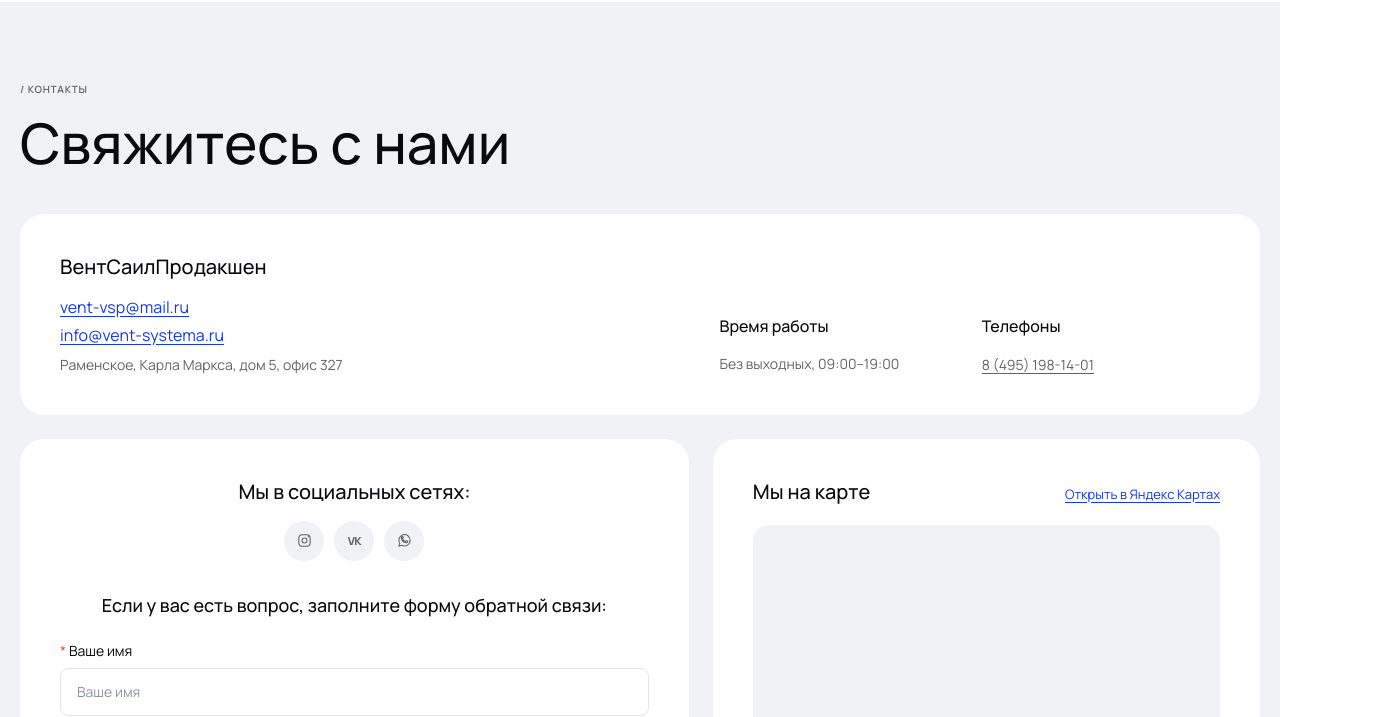
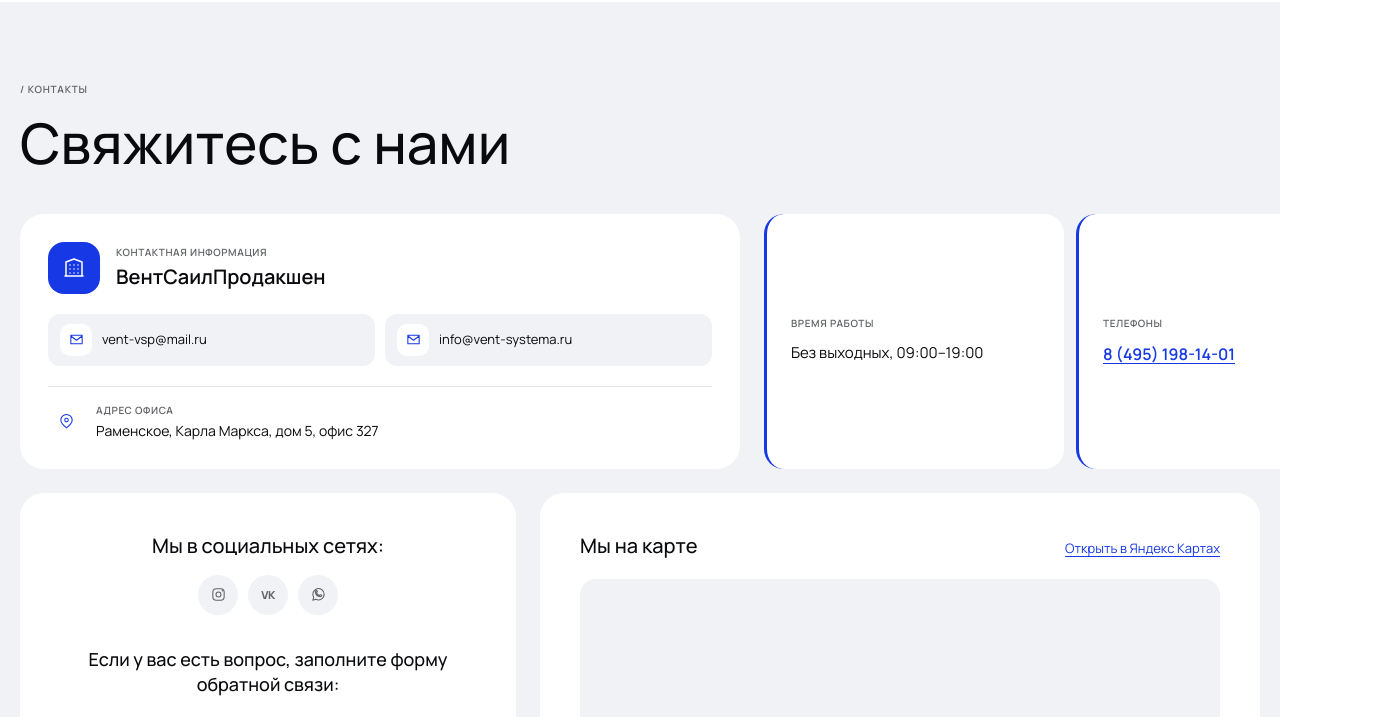
Before and after one commit to svyat1234/ven-systems, a plain HTML site: page contacts.html in a window 1280 px wide. Shown: the part 78-795 px from the top of the page, 1376 px wide, since content can reach past the window. Drawn offline with Linux system fonts and the light colour scheme.

Commit message:
Страница контакты

```diff
--- a/contacts.html
+++ b/contacts.html
@@ -62,23 +62,50 @@
     </header>
     <!-- /.header -->
 
-    <main>
-        <section class="contacts">
-            <div class="contacts__container container">
+    <section class="contacts">
+        <div class="container">
                 <div class="contacts__heading">
                     <span class="contacts__eyebrow">/ КОНТАКТЫ</span>
                     <h1 class="contacts__title">Свяжитесь с нами</h1>
                 </div>
                 <!-- /.contacts__heading -->
 
-                <section class="contacts__details" aria-labelledby="contacts-company-title">
+                <div class="contacts__details" aria-labelledby="contacts-company-title">
                     <div class="contacts__company">
-                        <h2 class="contacts__company-title" id="contacts-company-title">ВентСаилПродакшен</h2>
+                        <div class="contacts__company-heading">
+                            <span class="contacts__company-icon" aria-hidden="true">
+                                <svg viewBox="0 0 24 24">
+                                    <path d="M4 20V6l8-3 8 3v14M8 9h.01M8 13h.01M8 17h.01M12 9h.01M12 13h.01M12 17h.01M16 9h.01M16 13h.01M16 17h.01M3 20h18"/>
+                                </svg>
+                            </span>
+                            <div class="contacts__company-info">
+                                <span class="contacts__company-caption">КОНТАКТНАЯ ИНФОРМАЦИЯ</span>
+                                <h2 class="contacts__company-title" id="contacts-company-title">ВентСаилПродакшен</h2>
+                            </div>
+                        </div>
                         <div class="contacts__company-links">
-                            <a class="contacts__link" href="mailto:vent-vsp@mail.ru">vent-vsp@mail.ru</a>
-                            <a class="contacts__link" href="mailto:info@vent-systema.ru">info@vent-systema.ru</a>
+                            <a class="contacts__email-link" href="mailto:vent-vsp@mail.ru">
+                                <span class="contacts__email-icon" aria-hidden="true">
+                                    <svg viewBox="0 0 24 24"><path d="M4 6h16v12H4zM4 7l8 6 8-6"/></svg>
+                                </span>
+                                <span>vent-vsp@mail.ru</span>
+                            </a>
+                            <a class="contacts__email-link" href="mailto:info@vent-systema.ru">
+                                <span class="contacts__email-icon" aria-hidden="true">
+                                    <svg viewBox="0 0 24 24"><path d="M4 6h16v12H4zM4 7l8 6 8-6"/></svg>
+                                </span>
+                                <span>info@vent-systema.ru</span>
+                            </a>
                         </div>
-                        <address class="contacts__address">Раменское, Карла Маркса, дом 5, офис 327</address>
+                        <div class="contacts__address-card">
+                            <span class="contacts__address-icon" aria-hidden="true">
+                                <svg viewBox="0 0 24 24"><path d="M20 10c0 5-8 11-8 11S4 15 4 10a8 8 0 1 1 16 0Z"/><circle cx="12" cy="10" r="2.5"/></svg>
+                            </span>
+                            <div class="contacts__address-copy">
+                                <span class="contacts__address-label">Адрес офиса</span>
+                                <address class="contacts__address">Раменское, Карла Маркса, дом 5, офис 327</address>
+                            </div>
+                        </div>
                     </div>
                     <!-- /.contacts__company -->
                     <div class="contacts__meta">
@@ -92,11 +119,11 @@
                         </div>
                     </div>
                     <!-- /.contacts__meta -->
-                </section>
+                </div>
                 <!-- /.contacts__details -->
 
                 <div class="contacts__main">
-                    <section class="contacts__form-panel" aria-labelledby="contacts-form-title">
+                    <div class="contacts__form-panel" aria-labelledby="contacts-form-title">
                         <div class="contacts__socials">
                             <h2 class="contacts__socials-title">Мы в социальных сетях:</h2>
                             <div class="contacts__social-list" aria-label="Социальные сети">
@@ -138,10 +165,10 @@
                             </label>
                             <button class="contacts__submit" type="submit">Отправить сообщение</button>
                         </form>
-                    </section>
+                    </div>
                     <!-- /.contacts__form-panel -->
 
-                    <section class="contacts__map-panel" aria-labelledby="contacts-map-title">
+                    <div class="contacts__map-panel" aria-labelledby="contacts-map-title">
                         <div class="contacts__map-heading">
                             <h2 class="contacts__map-title" id="contacts-map-title">Мы на карте</h2>
                             <a class="contacts__map-link" href="https://yandex.ru/maps/org/ventsailprodakshen/12372924938/" target="_blank" rel="noopener noreferrer">Открыть в Яндекс Картах</a>
@@ -157,13 +184,12 @@
                             </iframe>
                         </div>
                         <!-- /.contacts__map -->
-                    </section>
+                    </div>
                     <!-- /.contacts__map-panel -->
                 </div>
                 <!-- /.contacts__main -->
-            </div>
-        </section>
-    </main>
+        </div>
+    </section>
 
     <footer class="footer">
         <div class="container">
--- a/css/style.css
+++ b/css/style.css
@@ -3320,9 +3320,6 @@ Svyat future millioner Developer: На узких экранах карточк
     background-color: var(--light-bg);
 }
 
-.contacts__container {
-    max-width: 1440px;
-}
 
 .contacts__heading {
     margin-bottom: 40px;
@@ -3345,27 +3342,140 @@ Svyat future millioner Developer: На узких экранах карточк
 }
 
 .contacts__details {
-    display: grid;
-    grid-template-columns: minmax(0, 1.1fr) minmax(0, 0.9fr);
-    gap: 48px;
-    padding: 40px;
+    display: flex;
+    justify-content: space-between;
+    align-items: stretch;
+    gap: 24px;
+}
+
+.contacts__company {
+    display: flex;
+    flex-direction: column;
+    gap: 20px;
+    padding: 28px;
     border-radius: 24px;
     background-color: var(--light);
+    max-width: 60%;
+    width: 100%;
+}
+
+.contacts__company-heading {
+    display: flex;
+    align-items: center;
+    gap: 16px;
+}
+
+.contacts__company-icon {
+    display: flex;
+    flex: 0 0 52px;
+    align-items: center;
+    justify-content: center;
+    width: 52px;
+    height: 52px;
+    border-radius: 16px;
+    background-color: var(--accent);
+    color: var(--light);
+}
+
+.contacts__company-icon svg {
+    width: 24px;
+    height: 24px;
+    fill: none;
+    stroke: currentColor;
+    stroke-width: 1.5;
+    stroke-linecap: round;
+    stroke-linejoin: round;
+}
+
+.contacts__company-caption,
+.contacts__address-label {
+    display: block;
+    color: var(--light-text);
+    font-size: 10px;
+    font-weight: 600;
+    letter-spacing: 0.06em;
+    text-transform: uppercase;
 }
 
 .contacts__company-title {
-    margin-bottom: 16px;
+    margin-top: 5px;
     color: var(--dark);
     font-size: 20px;
-    font-weight: 500;
+    font-weight: 600;
     line-height: 1.3;
 }
 
 .contacts__company-links {
-    display: flex;
-    flex-direction: column;
-    align-items: flex-start;
-    gap: 6px;
+    display: grid;
+    grid-template-columns: repeat(2, minmax(0, 1fr));
+    gap: 10px;
+}
+
+.contacts__email-link {
+    display: flex;
+    min-width: 0;
+    align-items: center;
+    gap: 10px;
+    padding: 10px 12px;
+    border-radius: 12px;
+    background-color: var(--light-bg);
+    color: var(--dark);
+    font-size: 13px;
+    line-height: 1.3;
+    overflow-wrap: anywhere;
+    transition: color 0.2s ease, background-color 0.2s ease;
+}
+
+.contacts__email-link:hover {
+    background-color: #E4E6EA;
+    color: var(--accent);
+}
+
+.contacts__email-icon,
+.contacts__address-icon {
+    display: flex;
+    flex: 0 0 32px;
+    align-items: center;
+    justify-content: center;
+    width: 32px;
+    height: 32px;
+    border-radius: 10px;
+    background-color: var(--light);
+    color: var(--accent);
+}
+
+.contacts__email-icon svg,
+.contacts__address-icon svg {
+    width: 17px;
+    height: 17px;
+    fill: none;
+    stroke: currentColor;
+    stroke-width: 1.5;
+    stroke-linecap: round;
+    stroke-linejoin: round;
+}
+
+.contacts__address-card {
+    display: flex;
+    align-items: center;
+    gap: 12px;
+    margin-top: auto;
+    padding-top: 16px;
+    border-top: 1px solid #E4E6EA;
+}
+
+.contacts__address-icon {
+    flex-basis: 36px;
+    width: 36px;
+    height: 36px;
+}
+
+.contacts__address {
+    margin-top: 4px;
+    color: var(--dark);
+    font-size: 14px;
+    font-style: normal;
+    line-height: 1.45;
 }
 
 .contacts__link,
@@ -3383,40 +3493,54 @@ Svyat future millioner Developer: На узких экранах карточк
     color: var(--dark);
 }
 
-.contacts__address {
-    margin-top: 8px;
+.contacts__meta {
+    display: flex;
+    max-width: 40%;
+    width: 100%;
+    gap: 12px;
+}
+
+.contacts__meta-item {
+    display: flex;
+    min-height: 160px;
+    min-width: 300px;
+    max-width: 100%;
+    width: 100%;
+    flex-direction: column;
+    justify-content: center;
+    padding: 24px;
+    border-left: 3px solid var(--accent);
+    border-radius: 20px;
+    background-color: var(--light);
+}
+
+.contacts__meta-title {
+    margin-bottom: 12px;
     color: var(--light-text);
-    font-size: 14px;
-    font-style: normal;
+    font-size: 10px;
+    font-weight: 600;
+    letter-spacing: 0.06em;
+    line-height: 1.3;
+    text-transform: uppercase;
+}
+
+.contacts__meta-text {
+    color: var(--dark);
+    font-size: 15px;
     line-height: 1.5;
 }
 
-.contacts__meta {
-    display: grid;
-    grid-template-columns: repeat(2, minmax(0, 1fr));
-    align-self: end;
-    gap: 24px;
-}
-
-.contacts__meta-title {
-    margin-bottom: 16px;
-    color: var(--dark);
+.contacts__meta .contacts__link {
+    color: var(--accent);
     font-size: 16px;
-    font-weight: 500;
-    line-height: 1.3;
-}
-
-.contacts__meta-text,
-.contacts__meta .contacts__link {
-    color: var(--light-text);
-    font-size: 14px;
+    font-weight: 600;
     line-height: 1.5;
 }
 
 .contacts__main {
-    display: grid;
-    grid-template-columns: minmax(0, 1.1fr) minmax(0, 0.9fr);
+    display: flex;
     align-items: stretch;
+    justify-content: space-between;
     gap: 24px;
     margin-top: 24px;
 }
@@ -3427,6 +3551,11 @@ Svyat future millioner Developer: На узких экранах карточк
     padding: 40px;
     border-radius: 24px;
     background-color: var(--light);
+}
+
+.contacts__form-panel {
+    max-width: 40%;
+    width: 100%;
 }
 
 .contacts__socials {
@@ -3531,7 +3660,6 @@ Svyat future millioner Developer: На узких экранах карточк
 .contacts__input:focus-visible {
     border-color: var(--accent);
     outline: none;
-    box-shadow: 0 0 0 3px rgba(23, 56, 229, 0.12);
 }
 
 .contacts__textarea {
@@ -3585,6 +3713,8 @@ Svyat future millioner Developer: На узких экранах карточк
     display: flex;
     flex-direction: column;
     gap: 20px;
+    max-width: 60%;
+    width: 100%;
 }
 
 .contacts__map-heading {
@@ -3629,8 +3759,12 @@ Svyat future millioner Developer: На узких экранах карточк
 
     .contacts__details {
         grid-template-columns: 1fr;
-        gap: 32px;
-        padding: 32px;
+        gap: 16px;
+    }
+
+    .contacts__meta-item {
+        min-height: 140px;
+        padding: 20px;
     }
 
     .contacts__main {
@@ -3662,12 +3796,11 @@ Svyat future millioner Developer: На узких экранах карточк
     }
 
     .contacts__details {
-        gap: 28px;
-        padding: 28px;
+        gap: 16px;
     }
 
     .contacts__meta {
-        gap: 20px;
+        gap: 12px;
     }
 
     .contacts__form-panel,
@@ -3685,13 +3818,17 @@ Svyat future millioner Developer: На узких экранах карточк
         font-size: 34px;
     }
 
-    .contacts__details,
+    .contacts__company,
     .contacts__form-panel,
     .contacts__map-panel {
         padding: 22px 20px;
         border-radius: 20px;
     }
 
+    .contacts__company-links {
+        grid-template-columns: 1fr;
+    }
+
     .contacts__meta {
         grid-template-columns: 1fr;
         gap: 20px;
```
